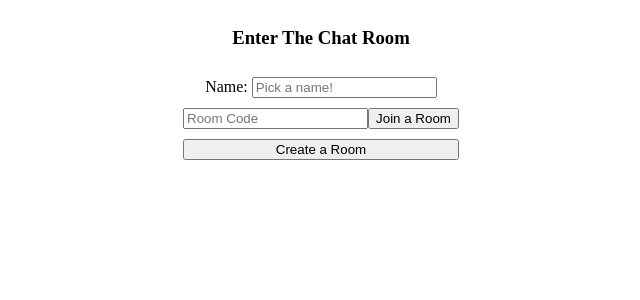
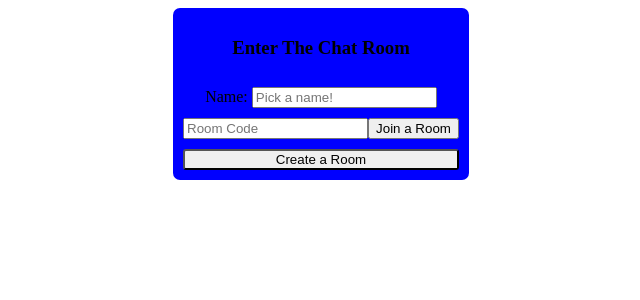
Before and after one commit to amaar7/ChatNest, a Flask app: page / in a window 1280 px wide. Shown: the top 300 px of the page, without its empty margins (319-959 px from the left). Run offline with Flask 3, Linux system fonts and the light colour scheme; some libraries are stand-ins or nearby versions.

Commit message:
adjusted the style

```diff
--- a/static/css/style.css
+++ b/static/css/style.css
@@ -10,6 +10,9 @@
     align-items: center;
     justify-content: center;
     gap: 10px;
+    background-color: blue;
+    padding: 10px;
+    border-radius: 7px;
   }
 
   .join {
@@ -19,9 +22,13 @@
   }
 
   .create-btn {
+    cursor: pointer;
+    border-radius: 3px;
     width: 100%;
   }
-
+  :hover.create-btn {
+    background-color: rgb(35, 144, 216);
+  }
   .message-box {
     border-color: black;
     border-width: 2px;
```
